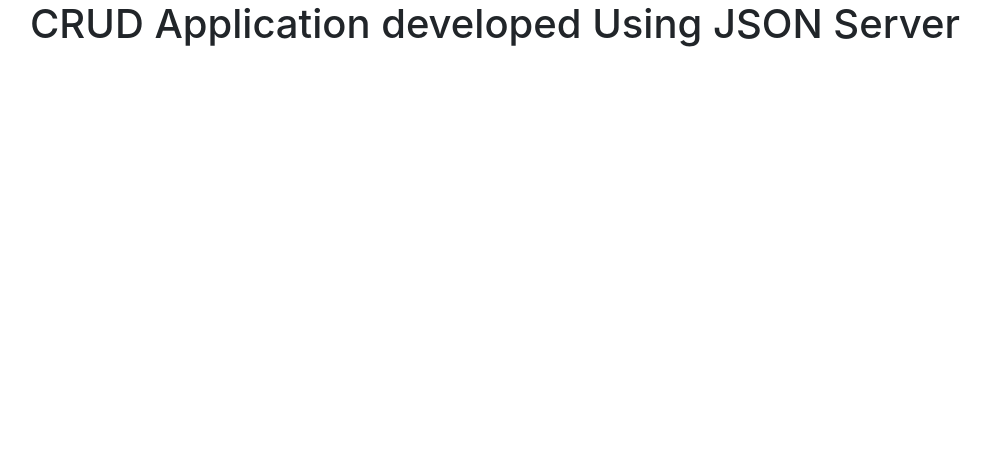
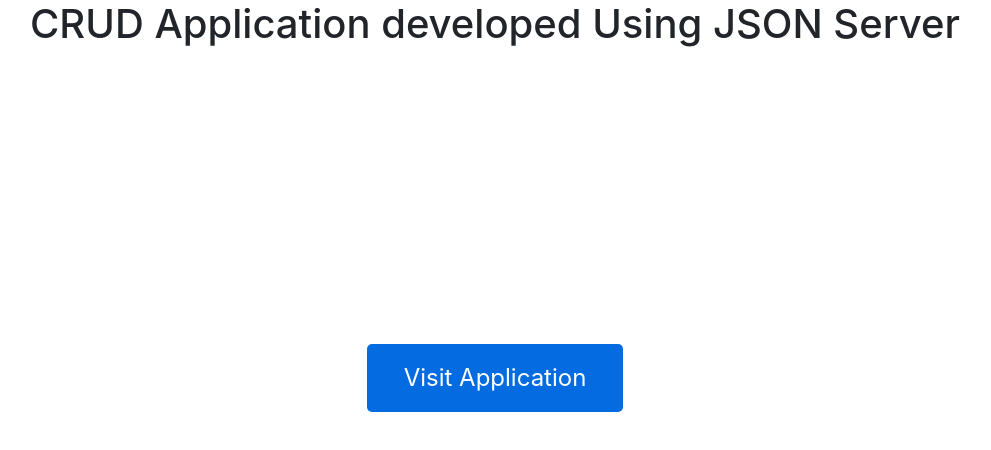
Before and after one commit to KumarAmit-Singh/crud-application-json-server, a React (Create React App) app: page / in a window 1280 px wide. Shown: the top 450 px of the page, without its empty margins (145-1136 px from the left). Built offline with nearby package versions, Linux system fonts and the light colour scheme.

Commit message:
add some features

```diff
--- a/src/App.js
+++ b/src/App.js
@@ -14,7 +14,7 @@
       <h1>CRUD Application developed Using JSON Server</h1>
       <BrowserRouter>
         <Routes>
-          <Route path='/crud-application-json-server/app' element = {<Link to="/applications"><button className='app'>Visit Application</button></Link>} />
+          <Route path='/' element = {<Link to="/applications"><button className='app'>Visit Application</button></Link>} />
           <Route path='/applications' element={<EmpListing />}></Route>
           <Route path='/applications/employee/create' element={<EmpCreate />}></Route>
 
```
